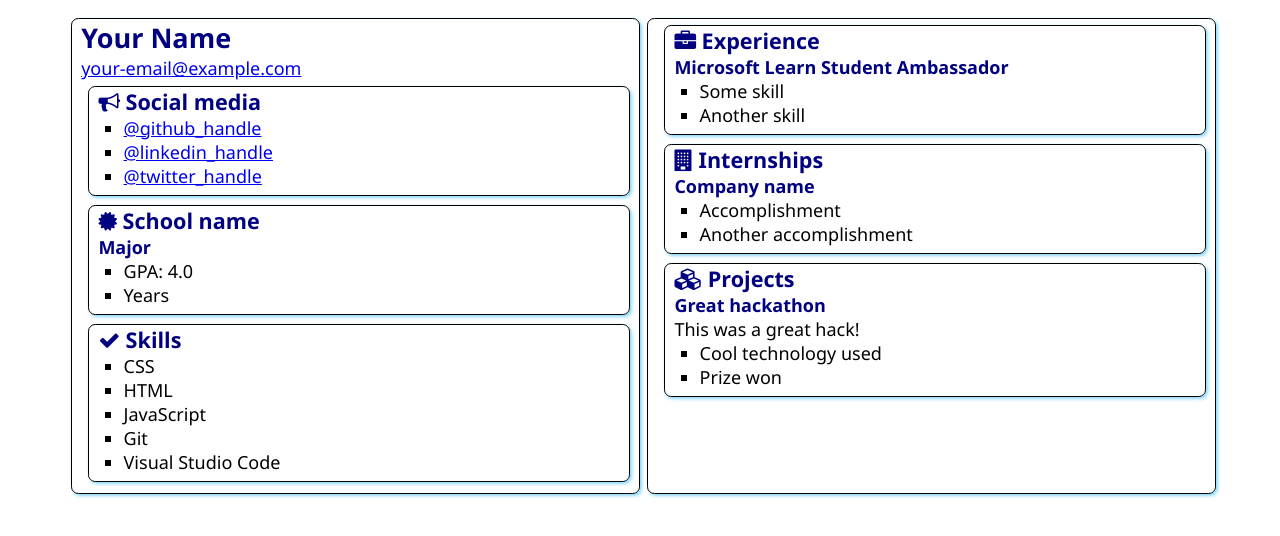
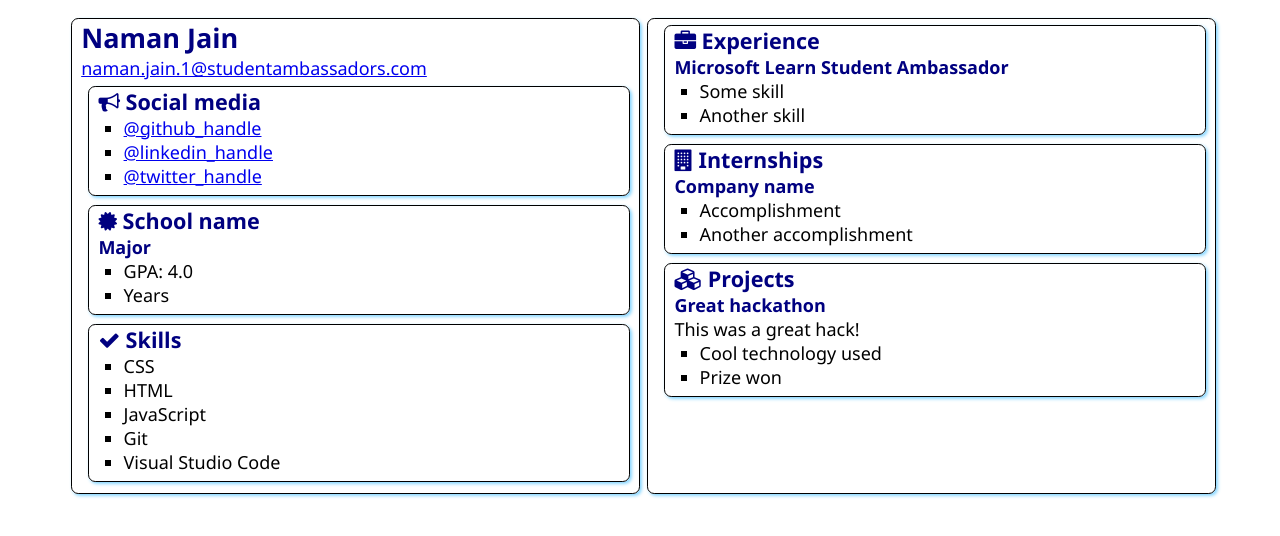
Before and after one commit to namanjain3103/SATechnicalOnboarding, a plain HTML site: page src/index.html in a window 1280 px wide. Drawn offline with Linux system fonts and the light colour scheme.

Commit message:
new changes

```diff
--- a/src/index.html
+++ b/src/index.html
@@ -1,5 +1,6 @@
 <!DOCTYPE html>
 <html lang="en">
+
 <head>
     <meta charset="UTF-8">
     <meta http-equiv="X-UA-Compatible" content="IE=edge">
@@ -9,11 +10,12 @@
     <link rel="stylesheet" href="style.css">
     <link rel="stylesheet" href="https://cdnjs.cloudflare.com/ajax/libs/font-awesome/4.7.0/css/font-awesome.min.css">
 </head>
+
 <body>
     <main>
         <article class="box">
-            <h1>Your Name</h1>
-            <div><a href="mailto:your.email@example.com">your-email@example.com</a></div>
+            <h1>Naman Jain</h1>
+            <div><a href="mailto:naman.jain.1@studentambassadors.com">naman.jain.1@studentambassadors.com</a></div>
 
             <section class="box">
                 <h2>
@@ -21,7 +23,7 @@
                     Social media
                 </h2>
                 <ul>
-                    <li><a href="https://github.com/<handle>">@github_handle</a></li>
+                    <li><a href="https://github.com/namanjain3103">@github_handle</a></li>
                     <li><a href="https://linkedin.com/in/<handle>">@linkedin_handle</a></li>
                     <li><a href="https://twitter.com/<handle>">@twitter_handle</a></li>
                 </ul>
@@ -96,4 +98,5 @@
 
     </main>
 </body>
+
 </html>
```
